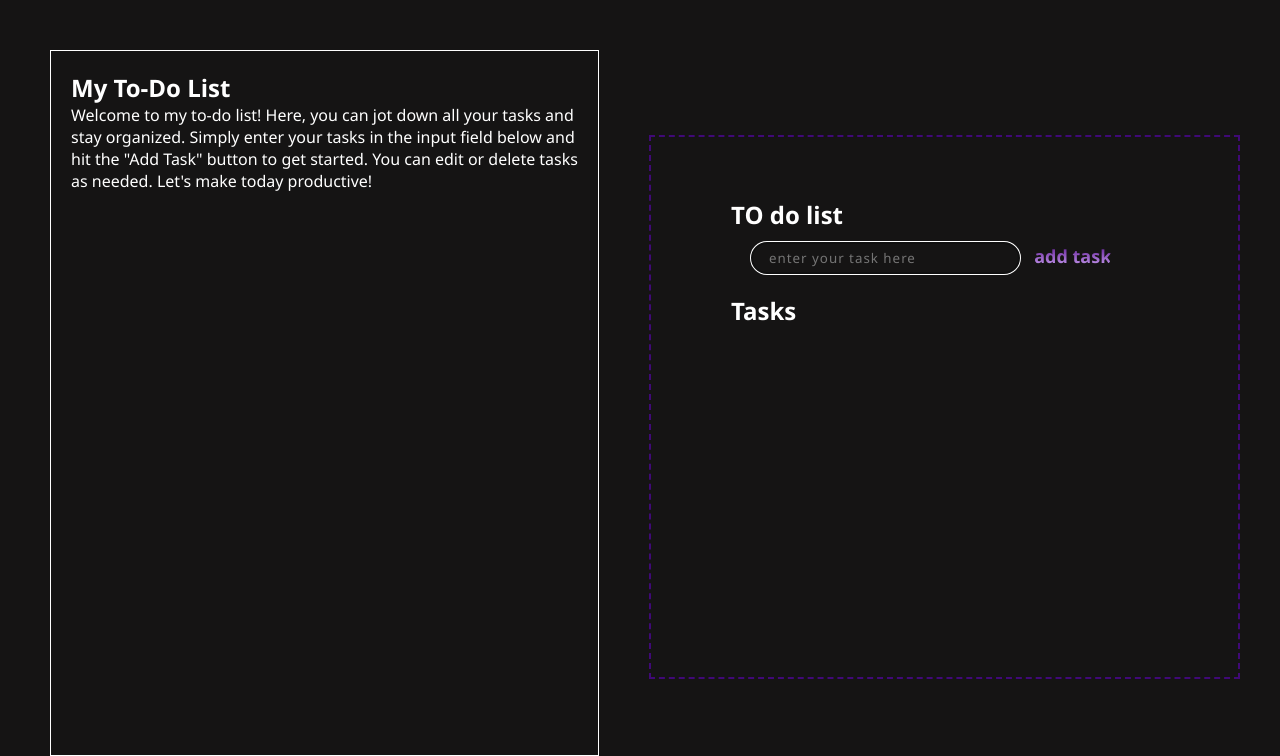
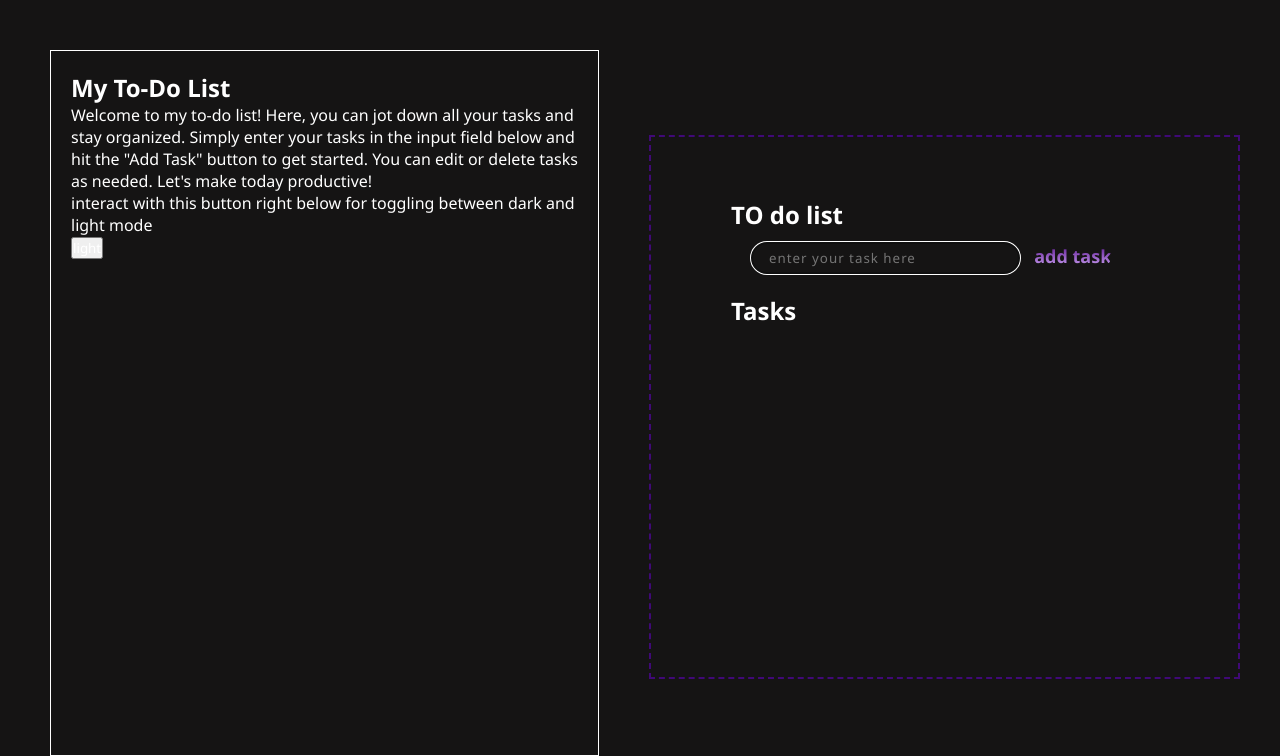
Before and after one commit to tejesh025/To-Do-List, a plain HTML site: page index.html in a window 1280 px wide. Drawn offline with Linux system fonts and the light colour scheme.

Commit message:
Update index.html
updated a mode toggler between dark and light modes

```diff
--- a/index.html
+++ b/index.html
@@ -11,9 +11,11 @@
     <div class="left">
             <h2>My To-Do List</h2>
             <p>Welcome to my to-do list! Here, you can jot down all your tasks and stay organized. Simply enter your tasks in the input field below and hit the "Add Task" button to get started. You can edit or delete tasks as needed. Let's make today productive!</p>
-
+            <p>interact with this button right below for toggling between dark and light mode</p>
+            <button id="mode">light</button>
     </div>
     <div class="right">
+        <div class="r1">
             <div class="inpt">
                 <header><h2>TO do list</h2></header>
                     <form>
@@ -34,6 +36,8 @@
                 </main>
             </div>
         </div>
+    </div>
+
     <script src="script.js"></script>
 </body>
 </html>
```
Lines whose indentation alone changed are shown as unchanged.
